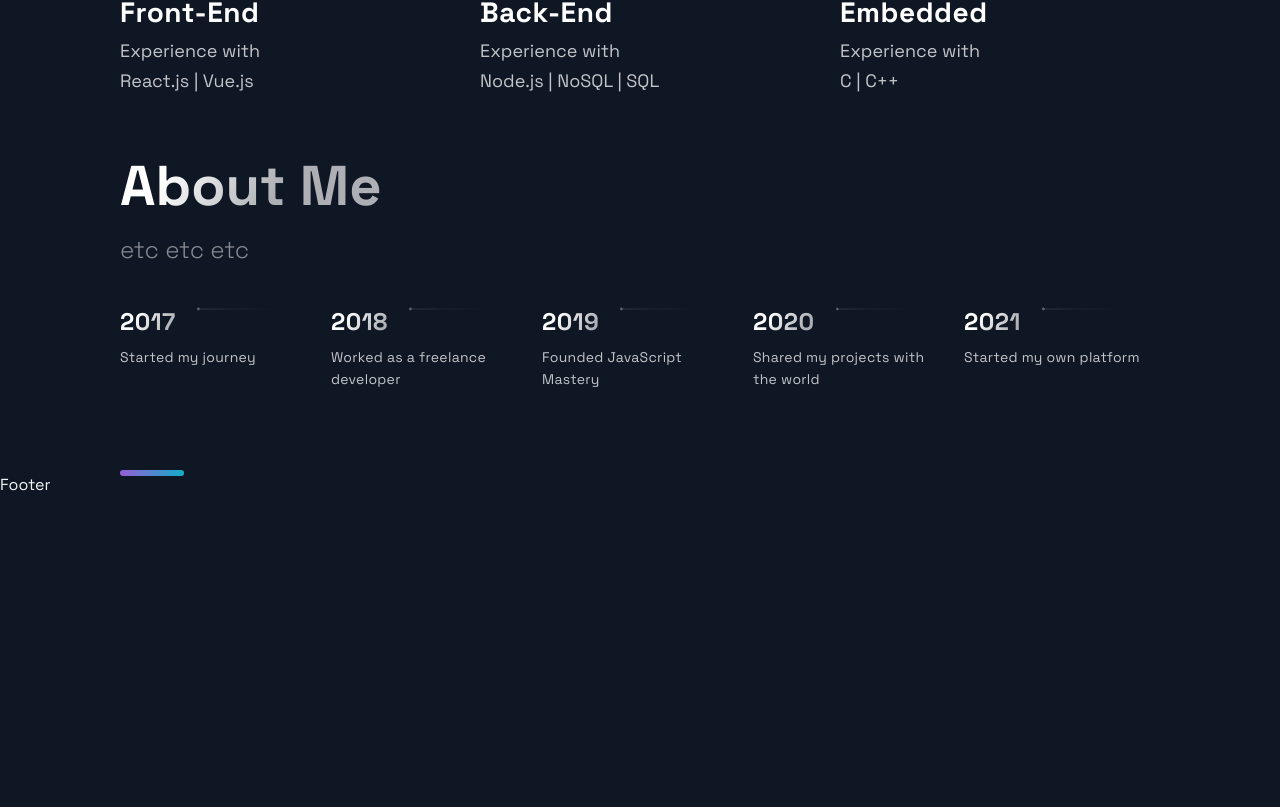
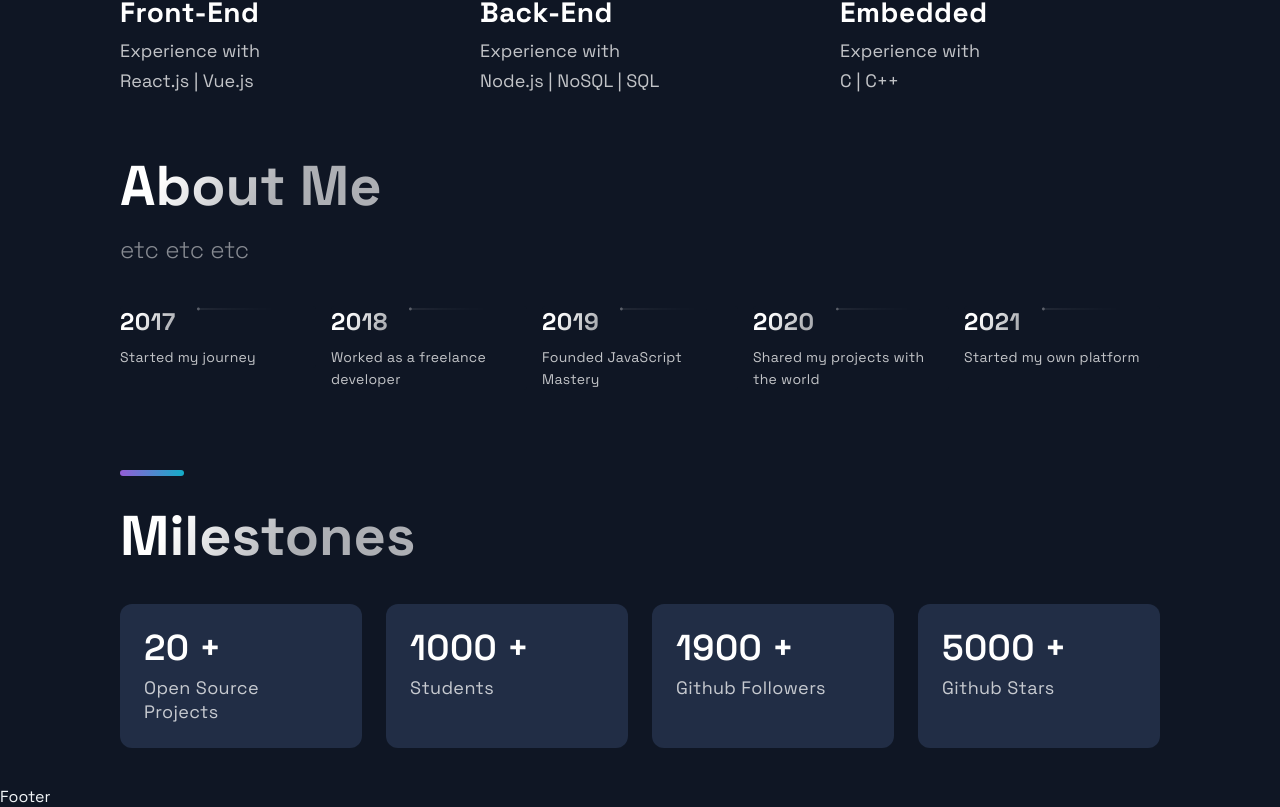
Before and after one commit to iancarlo-lab/portfolio, a Next.js app: page / in a window 1280 px wide. Shown: the part 3990-4797 px from the top of the page. Before the commit the page ends 4485 px from the top, so only its background shows below. Built offline with nearby package versions, Linux system fonts and the light colour scheme.

Commit message:
Adding Acomplishments & Style

```diff
--- /dev/null
+++ b/src/components/Acomplishments/Acomplishments.js
@@ -0,0 +1,25 @@
+import React from "react";
+
+import {
+  Section,
+  SectionDivider,
+  SectionTitle,
+} from "../../styles/GlobalComponents";
+import { Box, Boxes, BoxNum, BoxText } from "./AcomplishmentsStyle";
+import { Milestones } from "../../constants/constants";
+
+const Acomplishments = () => (
+  <Section>
+    <SectionTitle>Milestones</SectionTitle>
+    <Boxes>
+      {Milestones.map((card, index) => (
+        <Box key={index}>
+          <BoxNum>{card.number} +</BoxNum>
+          <BoxText>{card.text}</BoxText>
+        </Box>
+      ))}
+    </Boxes>
+  </Section>
+);
+
+export default Acomplishments;
--- /dev/null
+++ b/src/components/Acomplishments/AcomplishmentsStyle.js
@@ -0,0 +1,133 @@
+import styled from "styled-components";
+
+export const Boxes = styled.div`
+  width: 100%;
+  display: grid;
+  grid-template-columns: repeat(4, 1fr);
+  gap: 24px;
+  margin: 24px 0 40px;
+
+  @media ${(props) => props.theme.breakpoints.md} {
+    gap: 16px;
+    margin: 20px 0 32px;
+    grid-template-columns: repeat(auto-fit, minmax(140px, 1fr));
+  }
+
+  @media ${(props) => props.theme.breakpoints.sm} {
+    display: grid;
+    grid-template-columns: repeat(2, 1fr);
+    gap: 10px;
+    max-width: 500px;
+    margin: 24px auto;
+  }
+`;
+
+export const Box = styled.div`
+  background: #212d45;
+  border-radius: 12px;
+  height: 144px;
+  padding: 24px;
+  @media ${(props) => props.theme.breakpoints.lg} {
+    height: 210px;
+  }
+
+  @media ${(props) => props.theme.breakpoints.md} {
+    height: 135px;
+    padding: 16px;
+  }
+
+  @media ${(props) => props.theme.breakpoints.sm} {
+    height: 110px;
+    padding: 12px;
+
+    &:nth-child(2n) {
+      grid-row: 2;
+    }
+  }
+`;
+export const BoxNum = styled.h5`
+  font-style: normal;
+  font-weight: 600;
+  font-size: 36px;
+  line-height: 40px;
+  letter-spacing: 0.01em;
+  color: #ffffff;
+  margin-bottom: 8px;
+
+  @media ${(props) => props.theme.breakpoints.md} {
+    font-size: 28px;
+    line-height: 32px;
+  }
+  @media ${(props) => props.theme.breakpoints.sm} {
+    font-size: 24px;
+    line-height: 26px;
+  }
+`;
+
+export const BoxText = styled.p`
+  font-style: normal;
+  font-weight: normal;
+  font-size: 18px;
+  line-height: 24px;
+  letter-spacing: 0.02em;
+  color: rgba(255, 255, 255, 0.75);
+
+  @media ${(props) => props.theme.breakpoints.md} {
+    font-size: 16px;
+    line-height: 20px;
+  }
+
+  @media ${(props) => props.theme.breakpoints.sm} {
+    font-size: 10px;
+    line-height: 14px;
+  }
+`;
+
+export const Join = styled.div`
+  display: flex;
+  max-width: 1040px;
+  justify-content: center;
+  align-items: center;
+  padding-bottom: 80px;
+
+  @media ${(props) => props.theme.breakpoints.md} {
+    display: flex;
+    justify-content: center;
+    padding-bottom: 64px;
+  }
+
+  @media ${(props) => props.theme.breakpoints.sm} {
+    display: flex;
+    flex-direction: column;
+    align-items: center;
+    padding-bottom: 32px;
+  }
+`;
+
+export const JoinText = styled.h5`
+  display: flex;
+  font-size: 24px;
+  line-height: 40px;
+  letter-spacing: 0.02em;
+  color: rgba(255, 255, 255, 0.5);
+
+  @media ${(props) => props.theme.breakpoints.md} {
+    line-height: 32px;
+    font-size: 20px;
+  }
+
+  @media ${(props) => props.theme.breakpoints.sm} {
+    font-size: 16px;
+    line-height: 24px;
+    margin: 0 0 16px;
+  }
+`;
+
+export const IconContainer = styled.div`
+  display: flex;
+
+  @media ${(props) => props.theme.breakpoints.sm} {
+    width: 160px;
+    justify-content: space-between;
+  }
+`;
--- a/src/constants/constants.js
+++ b/src/constants/constants.js
@@ -48,3 +48,10 @@
   { year: 2020, text: "Shared my projects with the world" },
   { year: 2021, text: "Started my own platform" },
 ];
+
+export const Milestones = [
+  { number: 20, text: "Open Source Projects" },
+  { number: 1000, text: "Students" },
+  { number: 1900, text: "Github Followers" },
+  { number: 5000, text: "Github Stars" },
+];
--- a/src/pages/index.js
+++ b/src/pages/index.js
@@ -5,6 +5,7 @@
 import Projects from "../components/Projects/Project";
 import Technologies from "../components/Technologies/Technologies";
 import Timeline from "../components/TimeLine/TimeLine";
+import Acomplishments from "../components/Acomplishments/Acomplishments";
 
 function Home() {
   return (
@@ -16,6 +17,7 @@
       <Projects />
       <Technologies />
       <Timeline />
+      <Acomplishments />
     </Layout>
   );
 }
```
